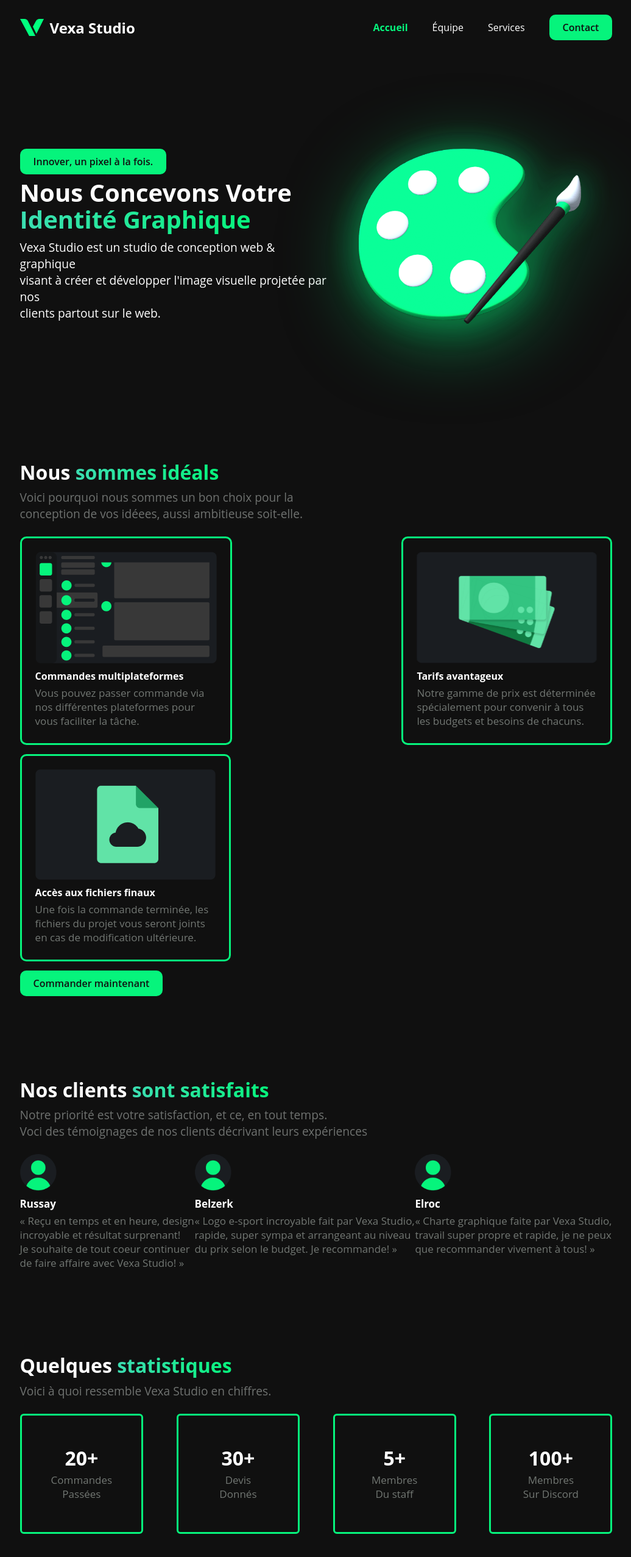
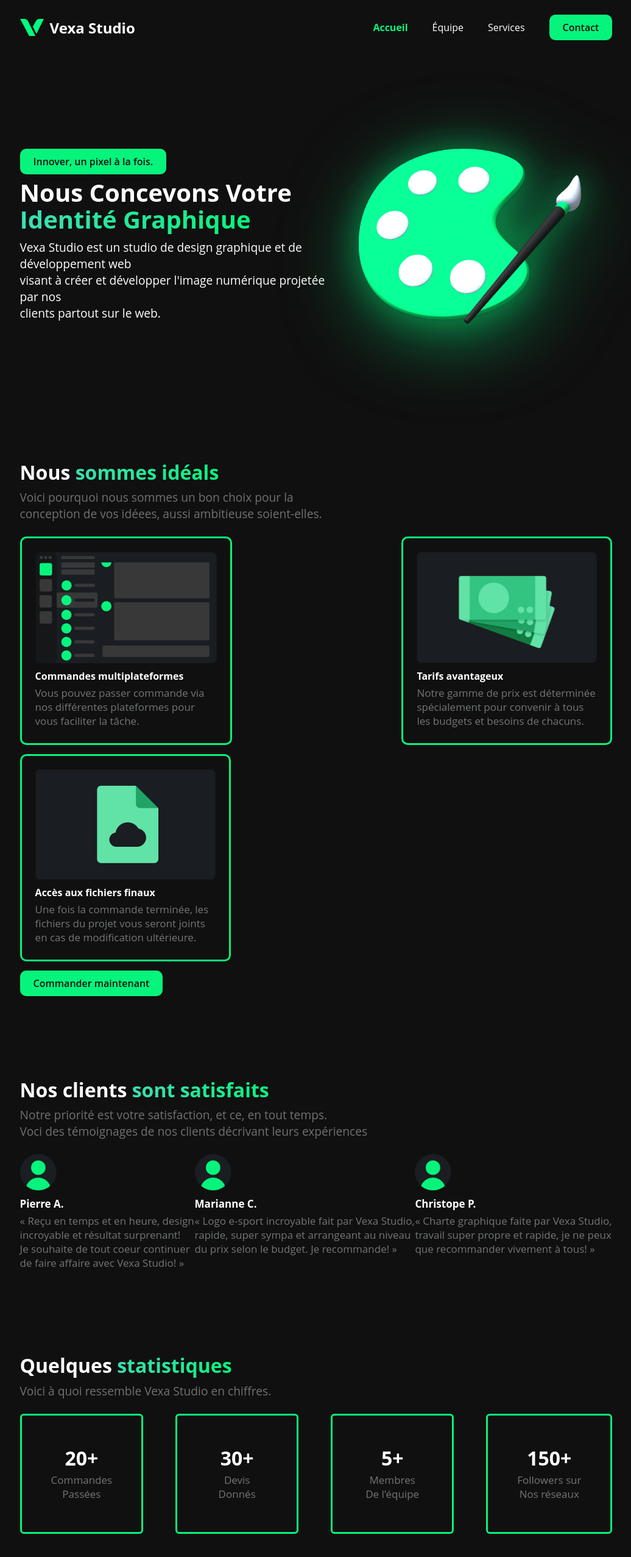
Before and after one commit to Pronicio/vexa-studio, a Nuxt app: page / in a window 1280 px wide. Shown: the top 2554 px of the page at 61% size, without its empty margins (121-1157 px from the left). Built offline with nearby package versions, Linux system fonts and the light colour scheme; a web font is replaced by a local one.

Commit message:
✏️ Typos

```diff
--- a/pages/index.vue
+++ b/pages/index.vue
@@ -4,8 +4,8 @@
             <div class="title reveal fade-left">
                 <button>Innover, un pixel à la fois.</button>
                 <h1>Nous Concevons Votre <b>Identité Graphique</b></h1>
-                <p>Vexa Studio est un studio de conception web & graphique<br class="responsive">
-                    visant à créer et développer l'image visuelle projetée par nos<br class="responsive">
+                <p>Vexa Studio est un studio de design graphique et de développement web<br class="responsive">
+                    visant à créer et développer l'image numérique projetée par nos<br class="responsive">
                     clients partout sur le web.</p>
             </div>
             <img src="../assets/images/palette.png" draggable="false" alt="Palette" class="reveal fade-right">
@@ -14,7 +14,7 @@
             <div class="title reveal fade-left">
                 <h2>Nous <b>sommes idéals</b></h2>
                 <p>Voici pourquoi nous sommes un bon choix pour la <br class="responsive">
-                    conception de vos idéees, aussi ambitieuse soit-elle.
+                    conception de vos idéees, aussi ambitieuse soient-elles.
                 </p>
             </div>
             <div class="collection reveal fade-right">
@@ -55,7 +55,7 @@
             <div class="collection reveal fade-right">
                 <div class="review">
                     <img src="../assets/images/user-avatar.png" draggable="false" alt="User avatar" width="60">
-                    <h5>Russay</h5>
+                    <h5>Pierre A.</h5>
                     <p>« Reçu en temps et en heure, design<br class="responsive">
                         incroyable et résultat surprenant!<br class="responsive">
                         Je souhaite de tout coeur continuer<br class="responsive">
@@ -64,7 +64,7 @@
                 </div>
                 <div class="review">
                     <img src="../assets/images/user-avatar.png" draggable="false" alt="User avatar" width="60">
-                    <h5>Belzerk</h5>
+                    <h5>Marianne C.</h5>
                     <p>« Logo e-sport incroyable fait par Vexa Studio,<br>
                         rapide, super sympa et arrangeant au niveau<br>
                         du prix selon le budget. Je recommande! »<br>
@@ -72,7 +72,7 @@
                 </div>
                 <div class="review">
                     <img src="../assets/images/user-avatar.png" draggable="false" alt="User avatar" width="60">
-                    <h5>Elroc</h5>
+                    <h5>Christope P.</h5>
                     <p>« Charte graphique faite par Vexa Studio,<br>
                         travail super propre et rapide, je ne peux<br>
                         que recommander vivement à tous! »<br>
@@ -101,13 +101,13 @@
                 <div class="card">
                     <h5>5+</h5>
                     <p>Membres<br>
-                        Du staff
+                        De l'équipe
                     </p>
                 </div>
                 <div class="card">
-                    <h5>100+</h5>
-                    <p>Membres<br>
-                        Sur Discord
+                    <h5>150+</h5>
+                    <p>Followers sur<br>
+                        Nos réseaux
                     </p>
                 </div>
             </div>
```
